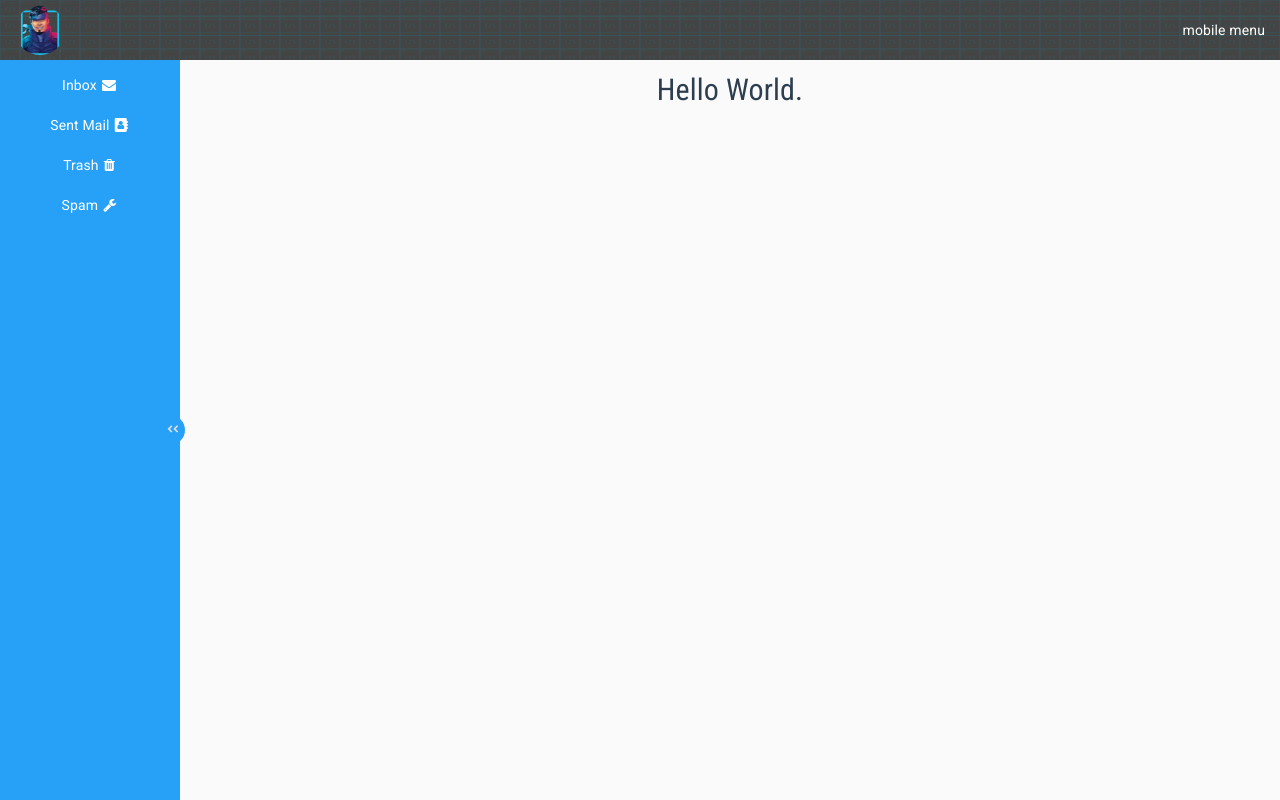
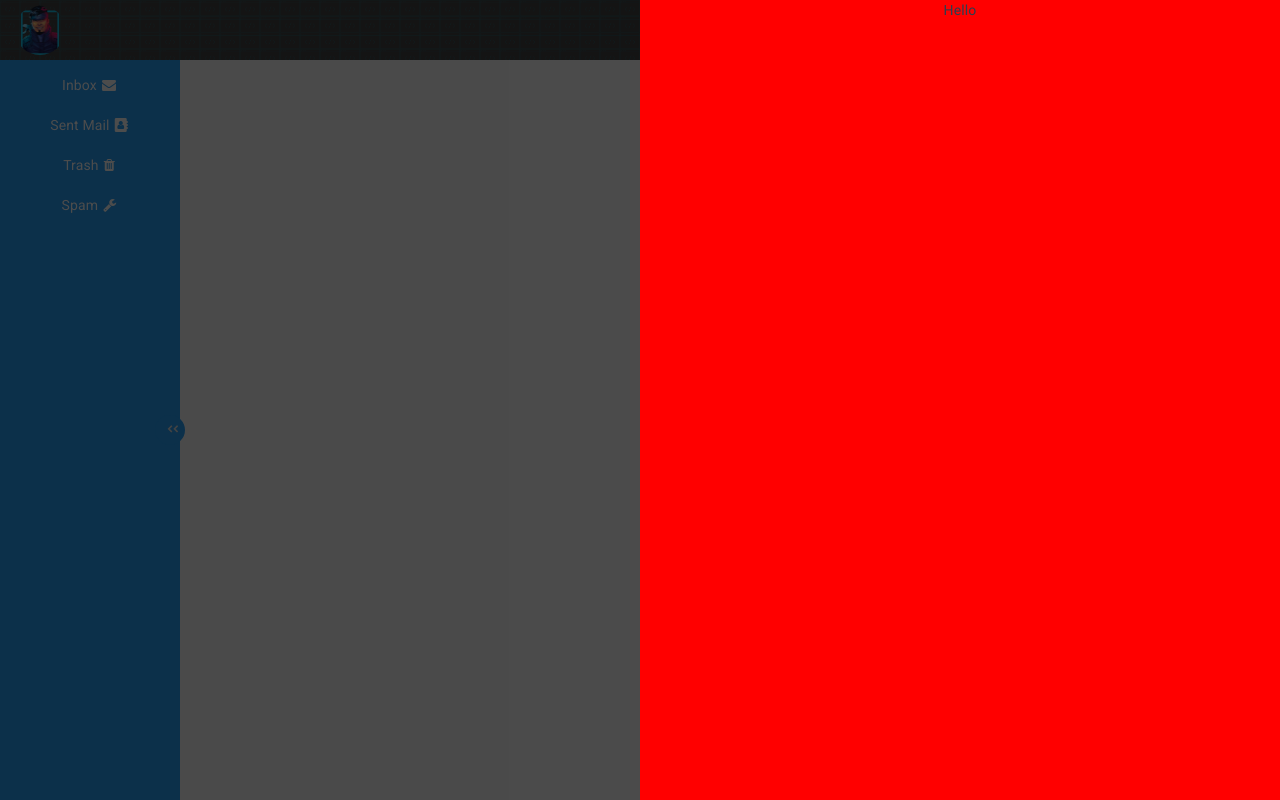
Before and after one commit to jhays89/vue-boilerplate, a Vue app: page / in a window 1280 px wide. Built offline with nearby package versions, Linux system fonts and the light colour scheme.

Commit message:
side widget implemented, header menu created, event bus created

```diff
--- a/src/App.vue
+++ b/src/App.vue
@@ -9,18 +9,21 @@
         </transition>
       </div>
     </div>
+    <side-widget></side-widget>
   </div>
 </template>
 
 <script>
 import Header from './components/Header';
 import Navigation from './components/Navigation';
+import SideWidget from './components/SideWidget';
 
 export default {
   name: 'App',
   components: {
     'app-nav': Navigation,
-    'app-header': Header
+    'app-header': Header,
+    'side-widget': SideWidget
   }
 }
 </script>
--- /dev/null
+++ b/src/EventBus.js
@@ -0,0 +1,2 @@
+import Vue from 'vue';
+export const EventBus = new Vue();
--- a/src/components/Header.vue
+++ b/src/components/Header.vue
@@ -2,16 +2,36 @@
     <div class="header">
         <div class="logo-container">
         </div>
-        <div class="mobile-menu-container">
-            mobile menu
+        <div class="mobile-menu-icon-container" @click="createSideWidgetEvent">
+            <div class="menu-bars-wrapper">
+                <div class="menu-bar"></div>
+                <div class="menu-bar"></div>
+                <div class="menu-bar"></div>
+            </div>
         </div>
     </div>
 </template>
 
 <script>
+import { EventBus } from '../EventBus.js';
+
 export default {
-   data() {
+    data() {
         return {};
+    },
+
+    methods: {
+        createSideWidgetEvent() {
+            EventBus.$emit('mobile-menu', 'Test message');
+        },
+
+        test(event) {
+            alert(event);
+        }
+    },
+
+    created() {
+        EventBus.$on('mobile-menu', this.test);
     }
 }
 
@@ -40,7 +60,31 @@ export default {
     margin-left: 15px;
 }
 
-.header .mobile-menu-container {
+.header .mobile-menu-icon-container {
+    display: flex;
+    align-items: center;
     margin-right: 15px;
+    width: 35px;
+    height: 35px;
+}
+
+.header .mobile-menu-icon-container:hover {
+    cursor: pointer;
+}
+
+.header .mobile-menu-icon-container .menu-bar {
+    height: 2px;
+    background-color: #fff;
+    margin-bottom: 6px;
+
+    transition: transform 250ms ease-out;
+}
+
+.header .mobile-menu-icon-container:hover .menu-bar {
+    transform: scaleX(.8);
+}
+
+.header .mobile-menu-icon-container .menu-bars-wrapper {
+    width: 100%;
 }
 </style>
--- a/src/components/Menu.vue
+++ b/src/components/Menu.vue
@@ -23,18 +23,6 @@
 </template>
 
 <style scoped>
-.main-item-list {
-    position: absolute;
-    left: 0;
-    top: 0;
-    width: 180px;
-    height: 100%;
-    padding: 5px 0 0;
-    background-color: #27a0f8;
-
-    transition: left 250ms ease-in-out;
-}
-
 
 .main-item-list .nav-item {
     position: relative;
--- a/src/components/Navigation.vue
+++ b/src/components/Navigation.vue
@@ -52,7 +52,6 @@
         }
     }
 </script>
-
 
 <style scoped>
 .navigation {
@@ -109,6 +108,18 @@
     left: -182px;
 }
 
+.navigation .main-item-list {
+    position: absolute;
+    left: 0;
+    top: 0;
+    width: 180px;
+    height: 100%;
+    padding: 5px 0 0;
+    background-color: #27a0f8;
+
+    transition: left 250ms ease-in-out;
+}
+
 .navigation.collapsed .collapse-bar {
     right: -15px;
 }
--- /dev/null
+++ b/src/components/SideWidget.vue
@@ -0,0 +1,29 @@
+<template>
+    <div class="side-widget">
+        <div class="widget-box">Hello</div>
+    </div>
+</template>
+
+<script>
+
+</script>
+
+<style scoped>
+.side-widget {
+    position: fixed;
+    display: flex;
+    justify-content: flex-end;
+    width: 100%;
+    height: 100vh;
+    top: 0;
+    z-index: 10;
+    background-color: rgba(0,0,0,0.7);
+}
+
+.side-widget .widget-box {
+    position: relative;
+    background-color: red;
+    min-width: 500px;
+    width: 50%;
+}
+</style>
```
